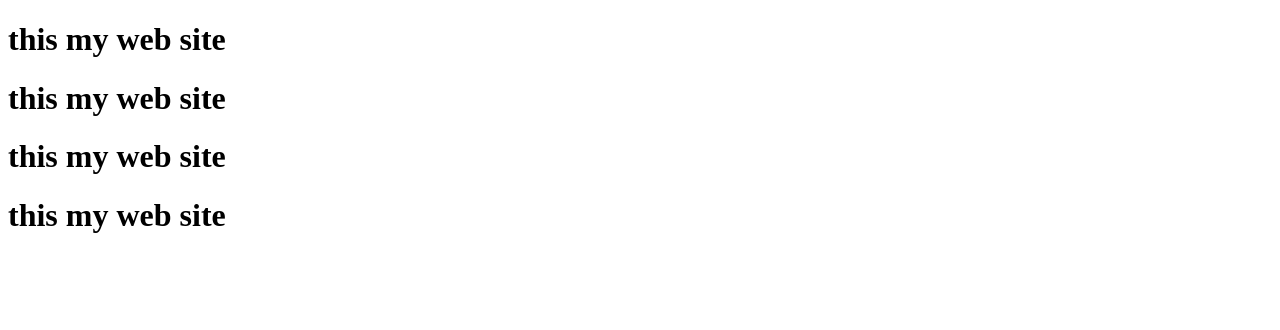
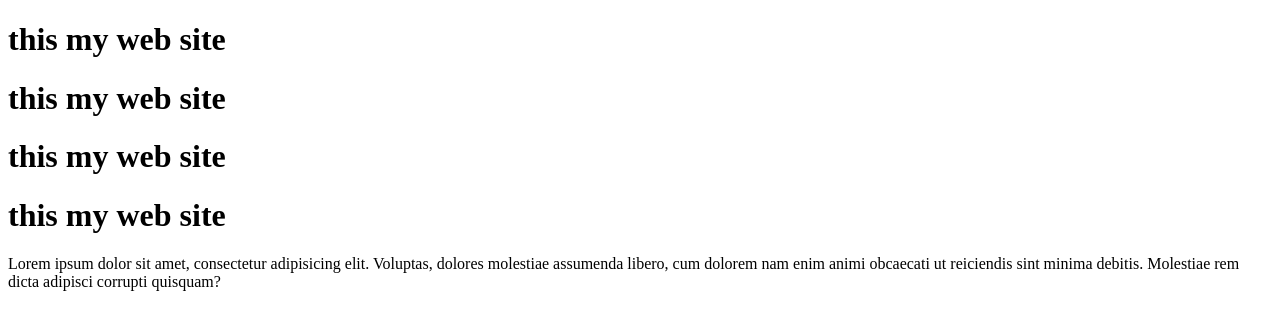
Before and after one commit to yaslamkhantar/projeweb, a plain HTML site: page index.html in a window 1280 px wide. Drawn offline with Linux system fonts and the light colour scheme.

Commit message:
deuxieme commit

```diff
--- a/index.html
+++ b/index.html
@@ -9,5 +9,6 @@
     <h1>this my web site</h1>
     <h1>this my web site</h1>
     <h1>this my web site</h1>
+    Lorem ipsum dolor sit amet, consectetur adipisicing elit. Voluptas, dolores molestiae assumenda libero, cum dolorem nam enim animi obcaecati ut reiciendis sint minima debitis. Molestiae rem dicta adipisci corrupti quisquam?
 </body>
 </html>
```
